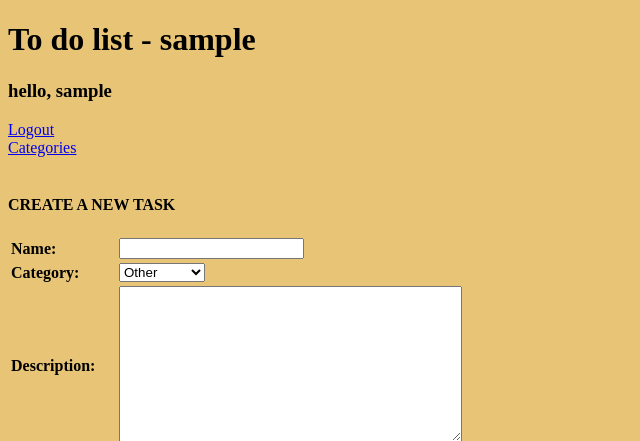
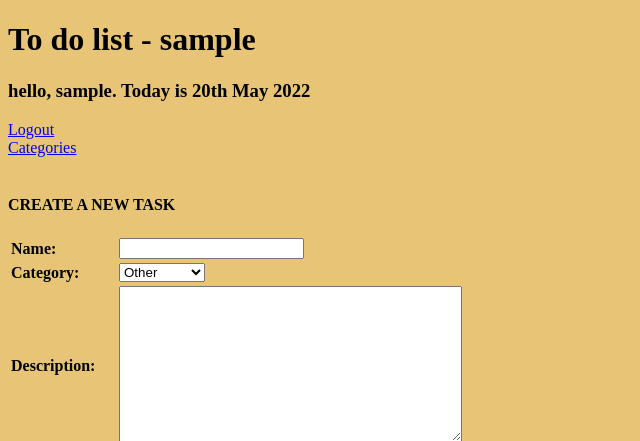
Before and after one commit to EduardPython/todo_list, a Django app: page / in a window 1280 px wide. Shown: the top 441 px of the page, without its empty margins (0-640 px from the left). Run offline with Django 4.2, Linux system fonts and the light colour scheme; the visitor is signed in with stand-in values (Sample User, id 1); data that the repository does not hold is empty.

Commit message:
add date by the greeting

```diff
--- a/base/templates/base/task_create.html
+++ b/base/templates/base/task_create.html
@@ -1,7 +1,7 @@
 {% extends "base/base.html" %}
 
 {% block form %}
-  <h3>hello, {{ user }}</h3>
+  <h3>hello, {{ user }}. Today is {% now "jS F Y" %}</h3>
   <div>
     {% if request.user.is_authenticated %}
       <a href="{% url "logout" %}">Logout</a>
```
